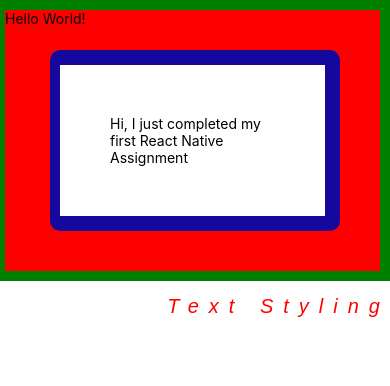
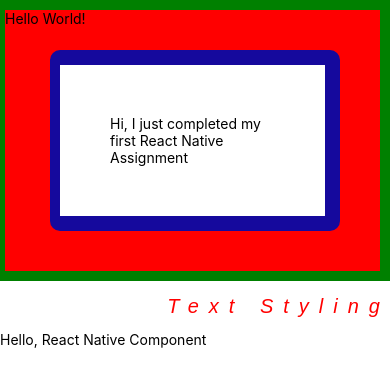
Before and after one commit to kilimaj/learn-js-react-typescript, a React Native app in the folder learn-react-native/AwesomeProject/: screen / in a window 390 px wide. Shown: the top 386 px of the page. Built offline with nearby package versions, Linux system fonts and the light colour scheme.

Commit message:
Learn React Native: React & React Native Basics - What is a component

```diff
--- a/learn-react-native/AwesomeProject/App.tsx
+++ b/learn-react-native/AwesomeProject/App.tsx
@@ -7,6 +7,7 @@
 
 import { Text, View } from 'react-native';
 import { SafeAreaProvider, SafeAreaView } from 'react-native-safe-area-context';
+import MyText from './components/MyText/MyText';
 
 function App() {
   return (
@@ -71,6 +72,8 @@ function App() {
         >
           Text Styling
         </Text>
+
+        <MyText />
       </SafeAreaView>
     </SafeAreaProvider>
   );
--- /dev/null
+++ b/learn-react-native/AwesomeProject/components/MyText/MyText.js
@@ -0,0 +1,8 @@
+import React from 'react';
+import { Text } from 'react-native';
+
+const MyText = () => {
+  return <Text>Hello, React Native Component</Text>;
+};
+
+export default MyText;
```
